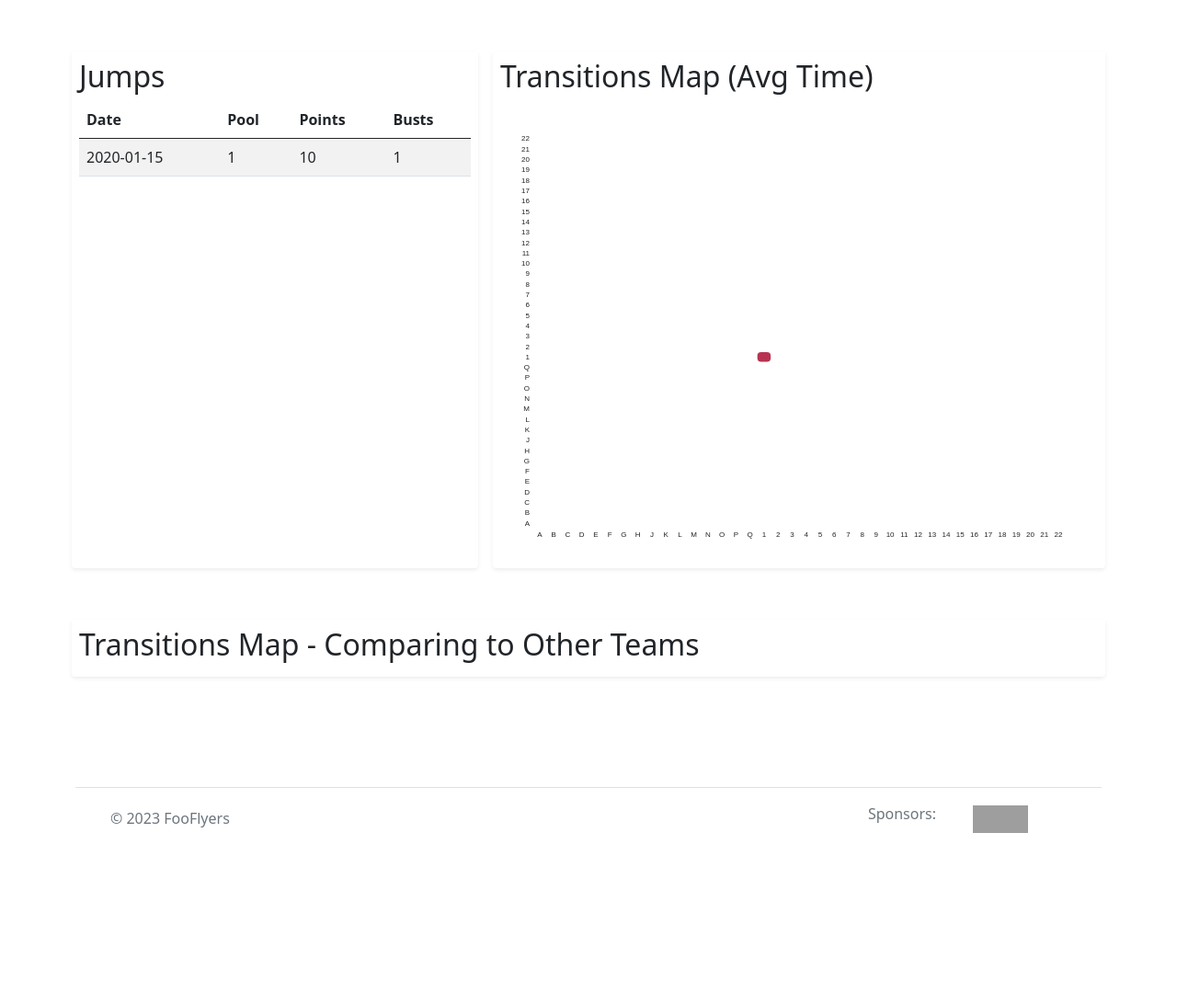
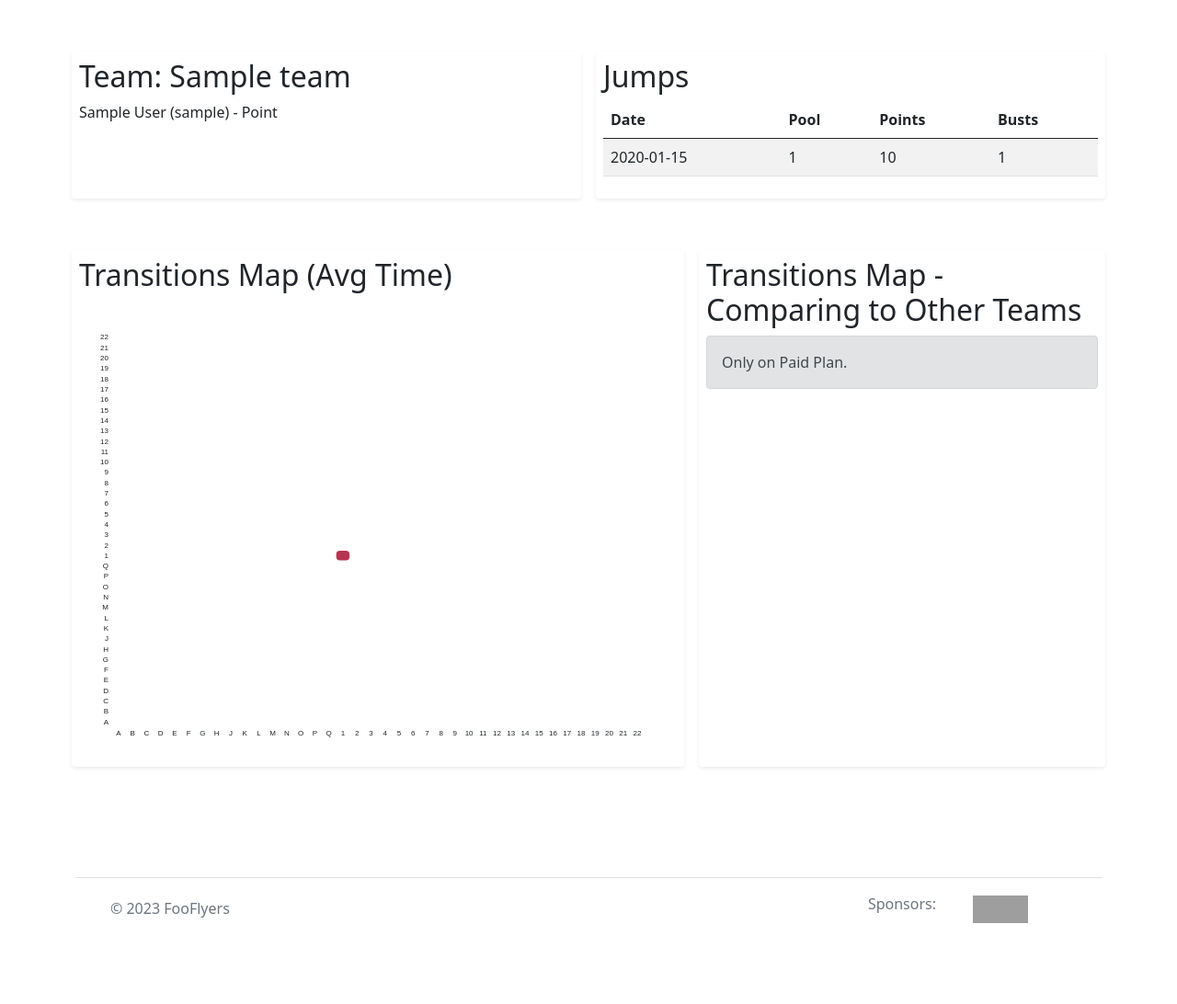
Before and after one commit to paulobueno/point-tracker, a Django app: page /jumps/00000000-0000-0000-0000-000000000001 in a window 1280 px wide. Shown: the part 62-1154 px from the top of the page at 92% size. Before the commit the page ends 968 px from the top, so only its background shows below. Run offline with Django 4.2, Linux system fonts and the light colour scheme; tables that the repository leaves empty hold one stand-in row (values such as "Sample post"); data that the repository does not hold is empty; some libraries are stand-ins or nearby versions; grey boxes are pictures that could not be loaded.

Commit message:
members list on team's page

```diff
--- a/tracker/templates/team.html
+++ b/tracker/templates/team.html
@@ -5,6 +5,12 @@
 <script src="{% static '/d3js/d3.v6.js' %}"></script>
 <div class="container">
     <div class="row">
+        <div class="col shadow-sm p-2 mb-5 bg-white rounded m-2">
+            <p class="h2">Team: {{team.name}}</p>
+            {% for member in members %}
+                {{member.name}} ({{member.nickname}}) - {{member.get_position_display}}<br>
+            {% endfor %}
+        </div>
         <div class="col shadow-sm p-2 mb-5 bg-white rounded m-2">
             <p class="h2">Jumps</p>
             <table class="table table-striped">
@@ -28,13 +34,17 @@
                 </tbody>
             </table>
         </div>
+    </div>
+    <div class="row">
         <div class="col shadow-sm p-2 mb-5 bg-white rounded m-2">
             <p class="h2">Transitions Map (Avg Time)</p>
             <div id="my_dataviz"></div>
         </div>
         <div class="col shadow-sm p-2 mb-5 bg-white rounded m-2">
             <p class="h2">Transitions Map - Comparing to Other Teams</p>
-            <div id="my_dataviz2"></div>
+            <div id="my_dataviz2">
+                <div class="alert alert-secondary" role="alert">Only on Paid Plan.</div>
+            </div>
         </div>
     </div>
 </div>
--- a/tracker/views.py
+++ b/tracker/views.py
@@ -120,8 +120,9 @@ def track(request):
 def team_page(request, team_id):
     team = get_object_or_404(Team, pk=team_id)
     jumps = Jump.objects.filter(team__pk=team_id)
-    return render(request, 'team.html', {'team': team,
-                                         'jumps': jumps})
+    context = {'team': team,
+               'jumps': jumps}
+    return render(request, 'team.html', context)
 
 
 def teams(request):
@@ -201,7 +202,9 @@ def team_jumps(request, team_external_id):
     team = Team.objects.get(external_id=team_external_id)
     jumps = Jump.objects.filter(team=team)
     transitions = Transition.objects.filter(jump__in=jumps)
+    members = TeamMember.objects.filter(team__pk=team.id)
     return render(request, 'team.html', {'team': team,
+                                         'members': members,
                                          'jumps': jumps,
                                          'transitions': transitions})
 
```
